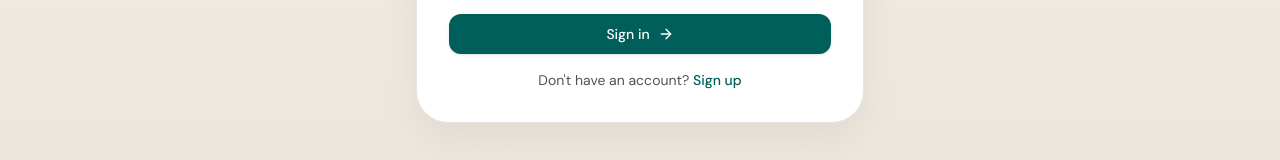
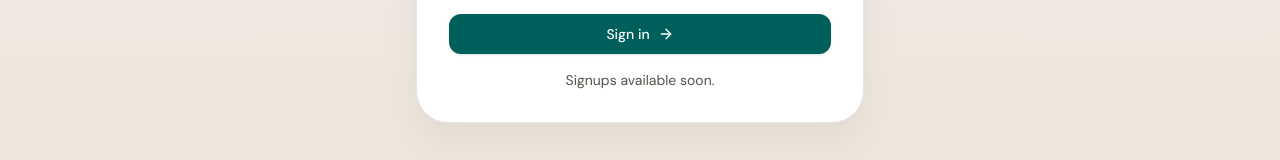
Before and after one commit to lorenzkobe/kwenta-web, a React (Vite) app: page /login in a window 1280 px wide. Shown: the part 526-686 px from the top of the page. Built offline with nearby package versions, Linux system fonts and the light colour scheme; no server answers.

Commit message:
feat: update LoginPage to inform users about upcoming signups; enhance user communication by adding a message indicating that signups will be available soon.

```diff
--- a/src/pages/LoginPage.tsx
+++ b/src/pages/LoginPage.tsx
@@ -221,6 +221,8 @@ export function LoginPage() {
           <div className="mt-4">
             {mode === 'login' ? (
               <p className="text-center text-sm text-stone-600">
+                Signups available soon.
+                {/*
                 Don&apos;t have an account?{' '}
                 <button
                   className="font-medium text-teal-800 underline-offset-4 hover:underline"
@@ -228,6 +230,7 @@ export function LoginPage() {
                 >
                   Sign up
                 </button>
+                */}
               </p>
             ) : (
               <p className="text-center text-sm text-stone-600">
```
